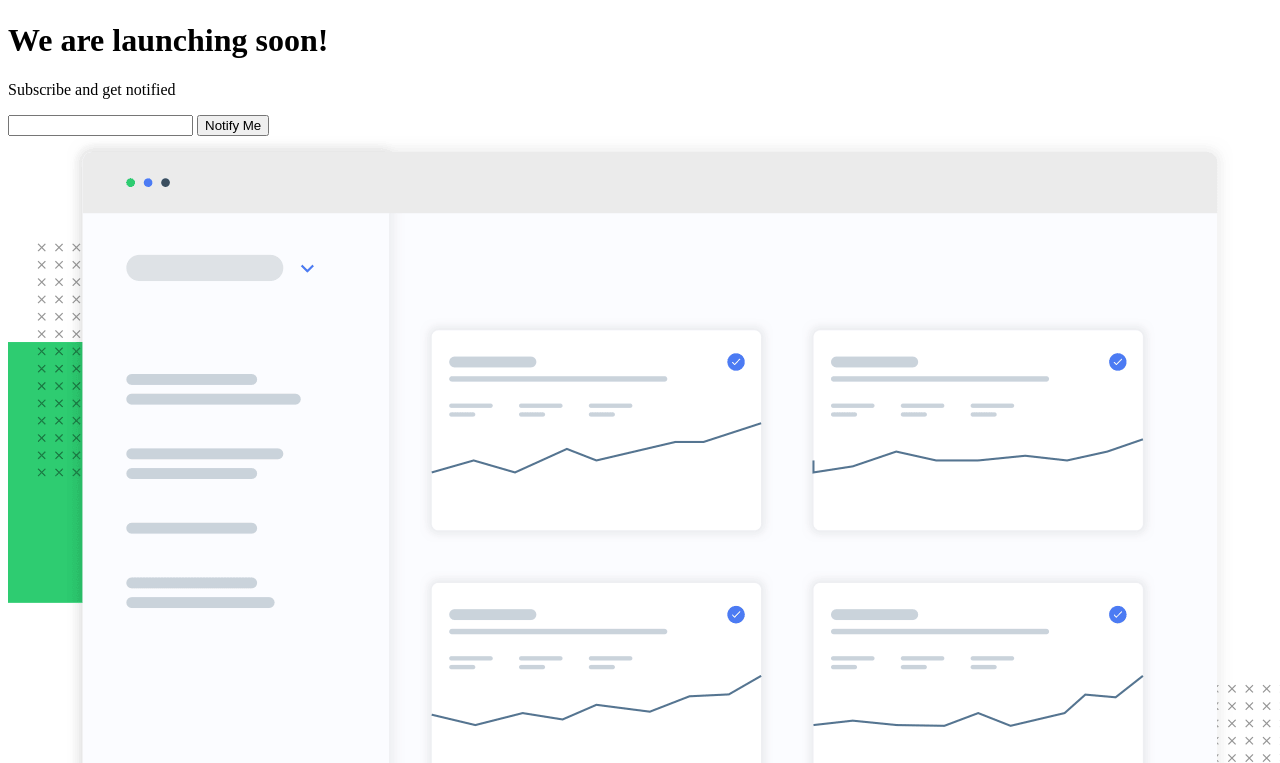
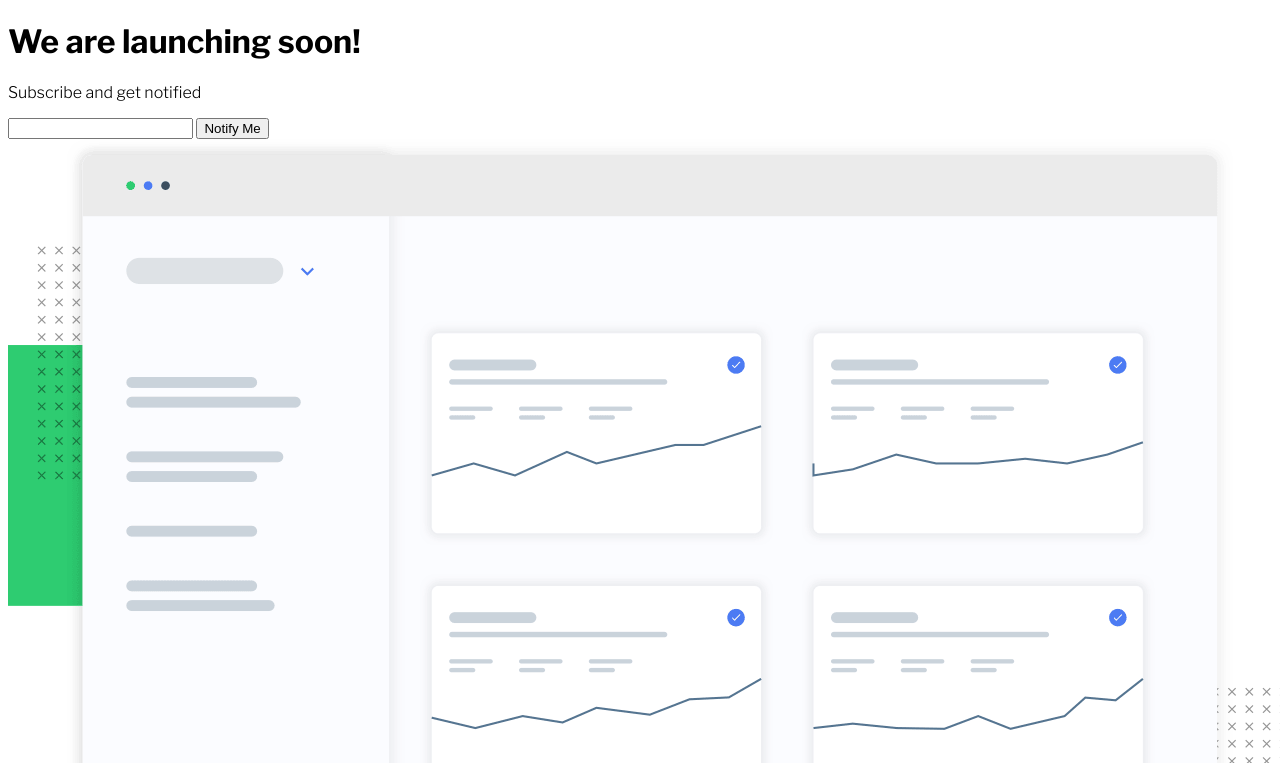
Before and after one commit to adriansmuresan/Coming-Soon-Page, a plain HTML site: page index.html in a window 1280 px wide. Shown: the part 37-800 px from the top of the page. Drawn offline with nearby package versions, Linux system fonts and the light colour scheme.

Commit message:
Adds the css file, imports fonts, initial styles

```diff
--- a/index.html
+++ b/index.html
@@ -11,6 +11,7 @@
       sizes="32x32"
       href="./images/favicon-32x32.png"
     />
+    <link rel="stylesheet" href="style.css">
 
     <title>Frontend Mentor | Ping coming soon page</title>
   </head>
--- /dev/null
+++ b/style.css
@@ -0,0 +1,9 @@
+@import url('https://fonts.googleapis.com/css2?family=Libre+Franklin:wght@300;600;700&display=swap');
+
+*, *::before, *::after {
+  box-sizing: border-box;
+}
+
+body {
+  font-family: 'Libre Franklin', sans-serif;
+}
```
